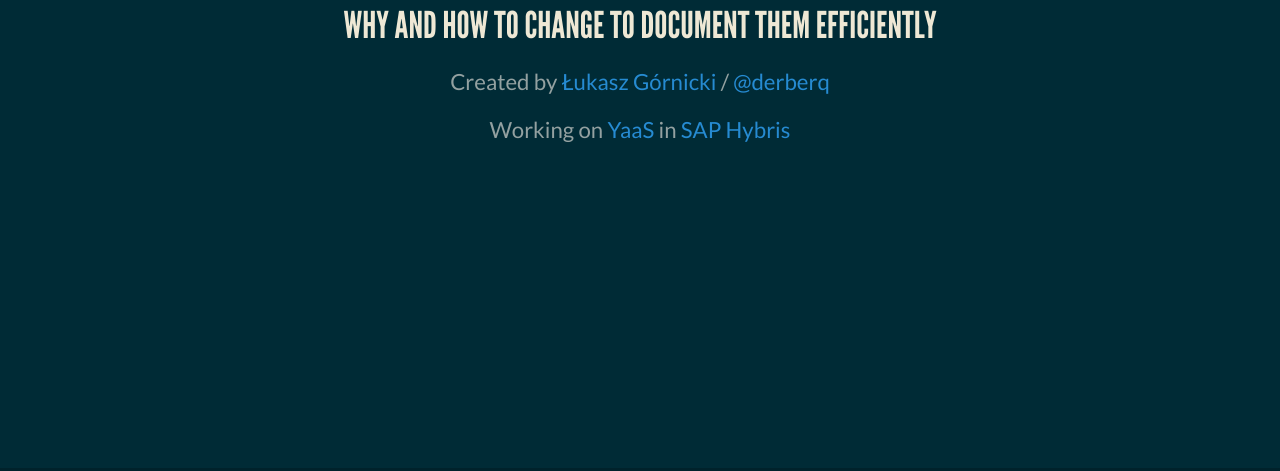
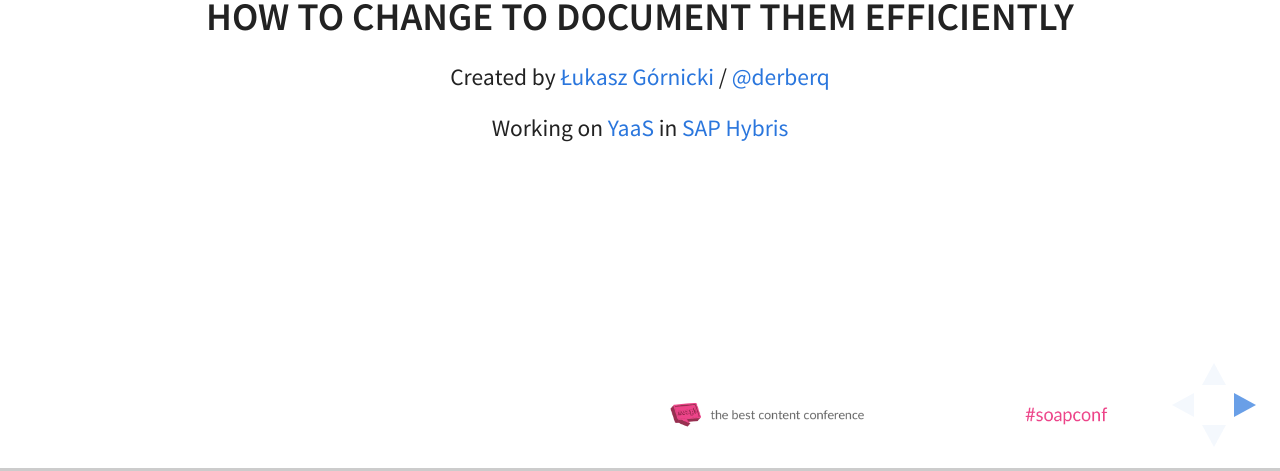
Before and after one commit to derberg/documenting-microservices, a website: page index.html in a window 1280 px wide. Shown: the part 329-800 px from the top of the page. Drawn offline with Linux system fonts and the light colour scheme.

Commit message:
soap icon

```diff
--- a/index.html
+++ b/index.html
@@ -15,7 +15,7 @@
 		<meta name="viewport" content="width=device-width, initial-scale=1.0, maximum-scale=1.0, user-scalable=no, minimal-ui">
 
 		<link rel="stylesheet" href="css/reveal.css">
-		<link rel="stylesheet" href="css/theme/moon.css" id="theme">
+		<link rel="stylesheet" href="css/theme/white.css" id="theme">
 		<link rel="stylesheet" href="css/custom.css">
 
 		<!-- Code syntax highlighting -->
@@ -43,7 +43,7 @@
 			<div class="slides">
 				<section>
 					<h3>Documenting Microservices</h3>
-					<h6>Why and how to change to document them efficiently</h6>
+					<h6>How to change to document them efficiently</h6>
 					<p>
 						<small>Created by <a href="https://github.com/derberg">Łukasz Górnicki</a> / <a href="http://twitter.com/derberq">@derberq</a></small><br/>
 						<small>Working on <a href="https://yaas.io/">YaaS</a> in <a href="http://hybris.com/en/">SAP Hybris</a></small>
@@ -187,7 +187,7 @@
 						</p>
 						<p>
 							open http://localhost:9778/ in a browser
-						</p>s
+						</p>
 					</code>
 					<p style="font-size: 25px; text-align: left;">
 						Visit https://github.com/yaas/docpad-skeleton-apidocs for more details.
@@ -206,6 +206,7 @@
 					</p>
 				</section>
 
+				<img src="img/soap2017_footer.jpg" style="position:fixed; bottom:0px;" width="50%">
 
 			</div>
 
@@ -230,4 +231,5 @@
 		</script>
 
 	</body>
+
 </html>
```
Also changed, not shown: img/soap2017_footer.jpg (added).
